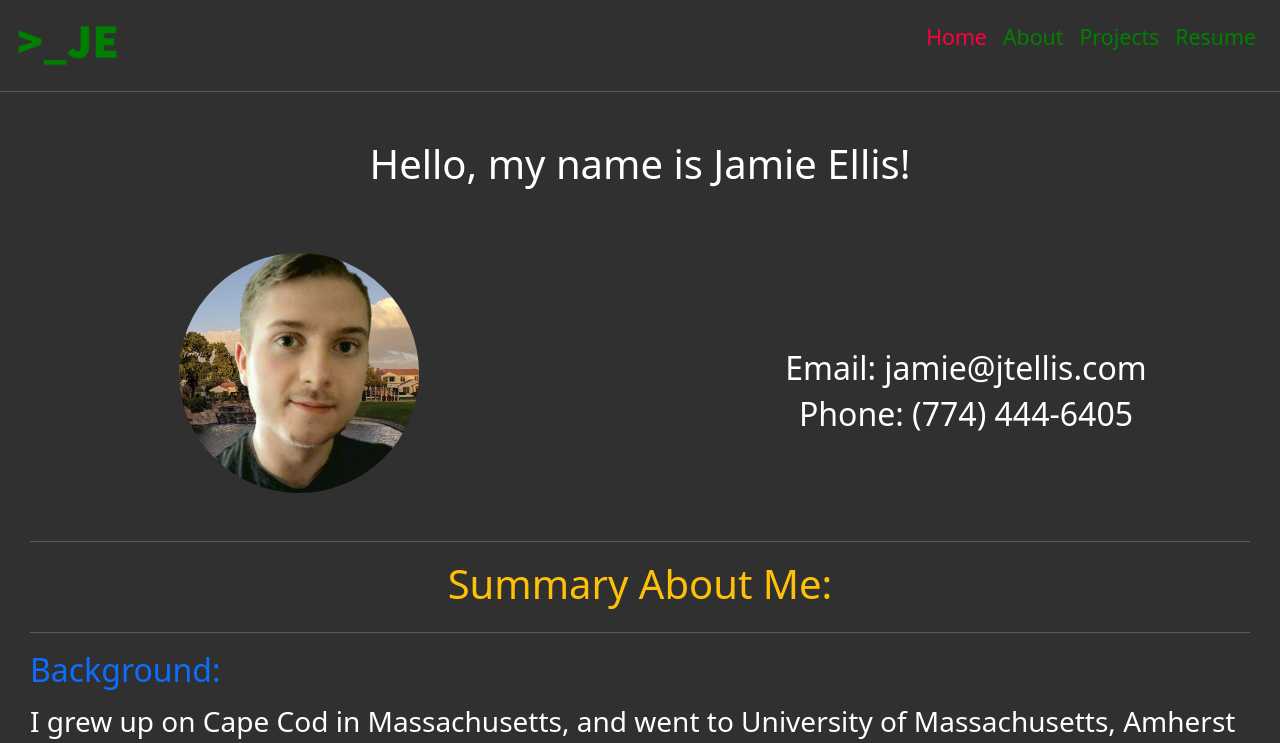
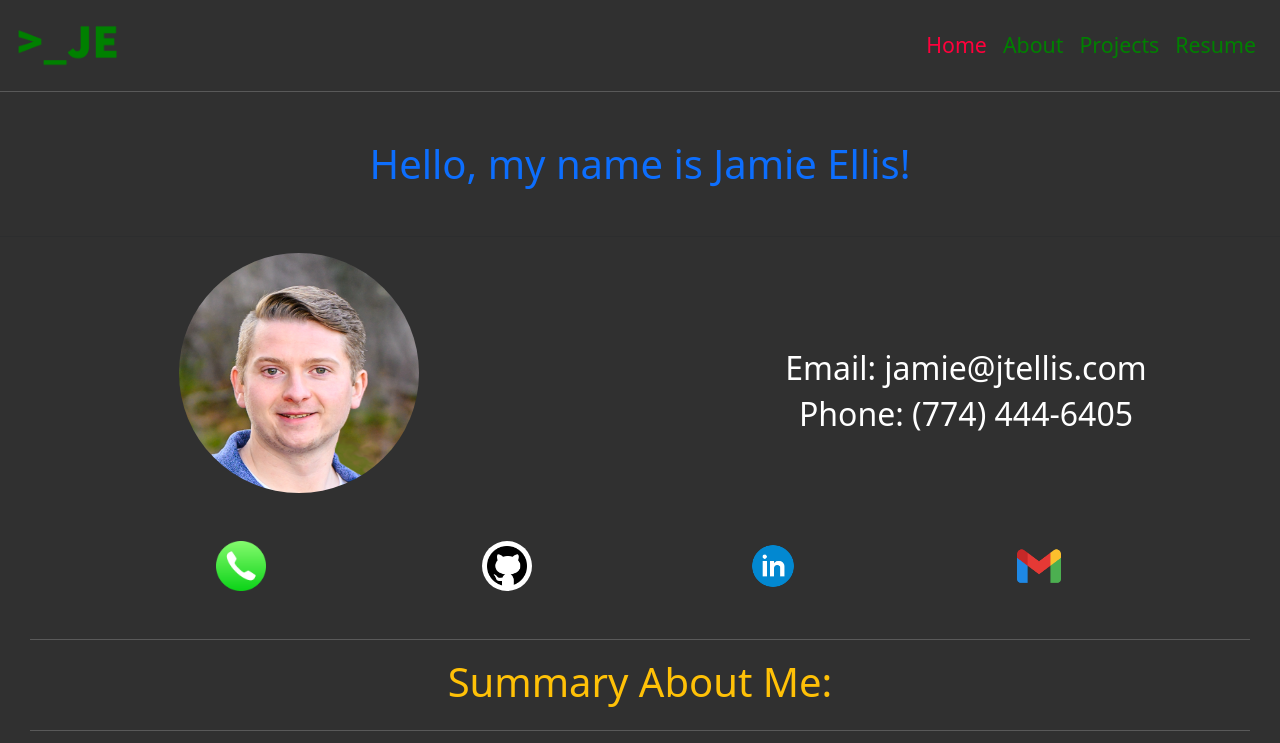
Before and after one commit to JEllis66/Portfolio, a React (Create React App) app in the folder client/: page / in a window 1280 px wide. Shown: the top 743 px of the page. Built offline with nearby package versions, Linux system fonts and the light colour scheme.

Commit message:
Add files via upload

```diff
--- a/client/src/App.css
+++ b/client/src/App.css
@@ -229,6 +229,11 @@
   font-size: 14pt;
 }
 
+#git{
+  border-radius: 50em;
+  padding: -5px;
+  background-color: white !important;
+}
 
 @keyframes blinker {
   0% {
--- a/client/src/App.js
+++ b/client/src/App.js
@@ -1,10 +1,6 @@
 import React from "react";
 import './App.css';
 import PortfolioHome from "./view/PortfolioHome"
-import PortfolioAbout from "./view/PortfolioAbout"
-import PortfolioProjects from "./view/PortfolioProjects"
-import PortfolioResume from "./view/PortfolioResume"
-import PortfolioContact from "./view/PortfolioContact"
 import {BrowserRouter, Routes, Route} from "react-router-dom";
 import 'bootstrap/dist/css/bootstrap.min.css';
 
@@ -15,10 +11,6 @@ function App() {
 
           <Routes>
               <Route element={<PortfolioHome/>} path="/" />
-              <Route element={<PortfolioAbout/>} path="/Portfolio/About" />
-              <Route element={<PortfolioProjects/>} path="/Portfolio/Projects" />
-              <Route element={<PortfolioResume/>} path="/Portfolio/Resume" />
-              <Route element={<PortfolioContact/>} path="/Portfolio/Contact" />
           </Routes>
 
 
--- a/client/src/components/Home.js
+++ b/client/src/components/Home.js
@@ -2,10 +2,10 @@ import React from "react";
 import {Link} from "react-router-dom";
 import {useState} from 'react';
 import HomeMenu from "./HomeMenu.js"
-import profpic from "../images/profilepic.jpeg";
+import profpic from "../images/je2022.png";
 import github from "../images/github.png";
 import linkedin from "../images/linkedin.png";
-import facebook from "../images/facebook.png";
+import phone from "../images/phone.png";
 import gmail from "../images/gmail.png";
 
 const Home = (props) => {
@@ -74,7 +74,7 @@ function delayReload(){
         <div className="darken">
 
             <div>
-                <h1 className="text-white mb-5"> Hello, my name is Jamie Ellis!</h1>
+                <h1 className="text-primary darken mb-5"> Hello, my name is Jamie Ellis!</h1>
                 <hr/>
                 <div className="d-flex row justify-content-around">
                     <div className="col-1"></div>
@@ -89,13 +89,16 @@ function delayReload(){
                     </div>
                     <div className="col-1"></div>
                 </div>
+                <div className="d-flex justify-content-between mt-5 mb-0">
+                    <div></div>
+                    <a href="tel:7744446405"><img className="cardIcons" src={phone}/></a>
+                    <a href={"https://github.com/JEllis66"} id="git"> <img className="cardIcons" src={github}/></a>
+                    <a href="https://www.linkedin.com/in/jellis66/"><img className="cardIcons" src={linkedin}/></a>
+                    <a href="emailto:jamie@jtellis.com"><img className="cardIcons" src={gmail}/></a>
+                    <div></div>
+                </div>
             </div>
-{/*
-            <div className="mx-4 my-5">
-                <hr className="text-white"/>
-                <h2 className="text-primary darken">Timeline:</h2>
-                <hr className="text-white"/>
-            </div> */}
+
 
             {/* <div className="justify-content-center align-center">
                 <h1 className="text-white mb-5"> Hello, my name is Jamie Ellis!</h1>
--- a/client/src/components/Popup.css
+++ b/client/src/components/Popup.css
@@ -7,9 +7,9 @@
     margin: 0px;
     z-index: 3;
     top: 150px; */
-    top: 100px;
+    top: 0px;
     left: 50%;
-    transform:translateX(-50%, -50%);
+    transform:translate(50%, -50%);
     width: 100vw;
     z-index: 9;
 }
--- a/client/src/components/Top.css
+++ b/client/src/components/Top.css
@@ -4,15 +4,24 @@
     top: 25px;
     right: 25px;
     /* transform:translateX(-50%, -50%); */
-    width: 40px;
+    width: 150px;
     height: 40px;
     z-index: 9;
+
 }
 
 .popupbutton-inner {
+    padding: 20px 10px 5px;
+    text-align: center;
+    vertical-align:middle;
+    align-self: center;
     z-index: 10;
-    background-color: gold;
+    background-color: #8910ae;
     color: white;
     font-size: 16pt;
-    border-radius: 1em;
+    border-radius: 3em;
 }
+
+.popupbutton:hover{
+    cursor: pointer;
+}
--- a/client/src/view/PortfolioHome.js
+++ b/client/src/view/PortfolioHome.js
@@ -26,8 +26,9 @@ const PortfolioHome = () => {
     const [resumePopup, setResumePopup] = useState(false);
 
     const scrollToPos = (elementRef,str) => {
+
+        popup(str);
         setPagePosition(str);
-        popup(str)
         window.scrollTo({
             top: elementRef.current.offsetTop,
             behavior: "smooth",
@@ -35,25 +36,27 @@ const PortfolioHome = () => {
     }
 
     function goHome(){
-            scrollToPos(homeSection,"homeSection")
+        window.scrollTo({
+            top: 0,
+            behavior: "smooth",
+        })
         setAboutPopup(false);
         setProjectsPopup(false);
         setResumePopup(false);
     }
 
     function popup(input){
-        switch(input){
-            case input === "homeSection":
-                break;
-            case input === "aboutSection":
+        if(input === "homeSection"){
+            return
+        } else if(input === "aboutSection"){
             setAboutPopup(true)
-                break;
-            case input === "projectSection":
+            return
+        } else if(input === "projectsSection"){
             setProjectsPopup(true)
-                break;
-            case input === "resumeSection":
+            return
+        } else if(input === "resumeSection"){
             setResumePopup(true)
-                break;
+            return
         }
     }
 
@@ -66,7 +69,7 @@ const PortfolioHome = () => {
                     <img id="profPicNav" className='img-fluid pb-2' src={profpic}/>
                 </div>
                 <div className="lg-col-2 xs-col-1"></div>
-                <div className="d-flex justify-content-end xs-col-9 lg-col-6 pt-2">
+                <div className="d-flex justify-content-end xs-col-9 lg-col-6 pt-3">
                     {
                         pagePosition === "homeSection" ?
                             <h3 onClick={()=>scrollToPos(homeSection,"homeSection")} className="text-decoration-none mx-2 navvy currentPage">Home</h3>
```
Also changed, not shown: client/src/images/phone.png (added). Lines whose indentation alone changed are shown as unchanged.
